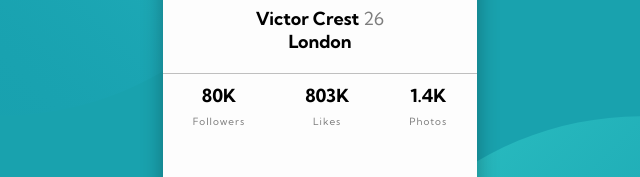
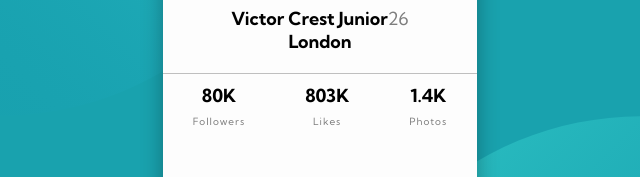
Before and after one commit to IvanaCliffords/front-end-mentor-project-one, a plain HTML site: page index.html in a window 1280 px wide. Shown: the part 284-461 px from the top of the page, 320-960 px from the left. Drawn offline with Linux system fonts and the light colour scheme.

Commit message:
love my babe

```diff
--- a/index.html
+++ b/index.html
@@ -30,7 +30,7 @@
       <img class="profile-image" src="images/image-victor.jpg" alt="profile-photo" />
     </div>
     <div class="information">
-      <h1>Victor Crest <span>26</span>
+      <h1>Victor Crest Junior<span>26</span>
       </h1>
       <h2>London</h2>
     </div>
```
